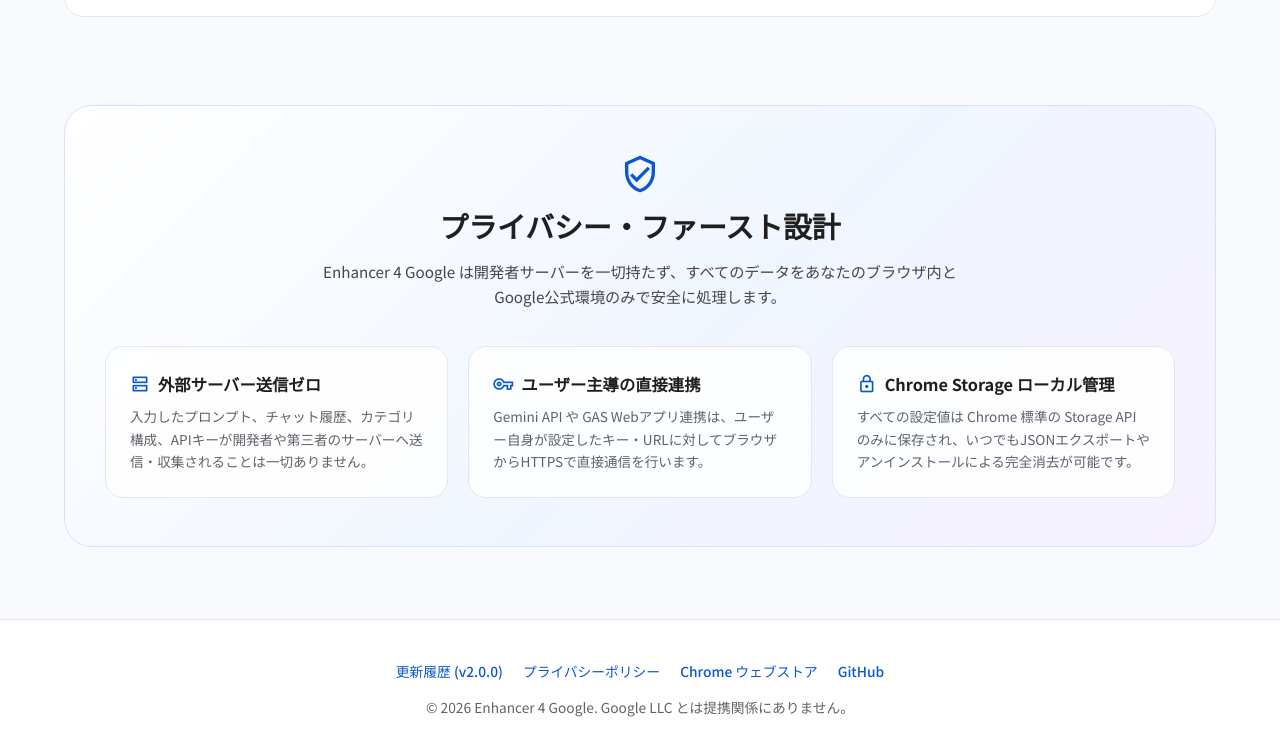
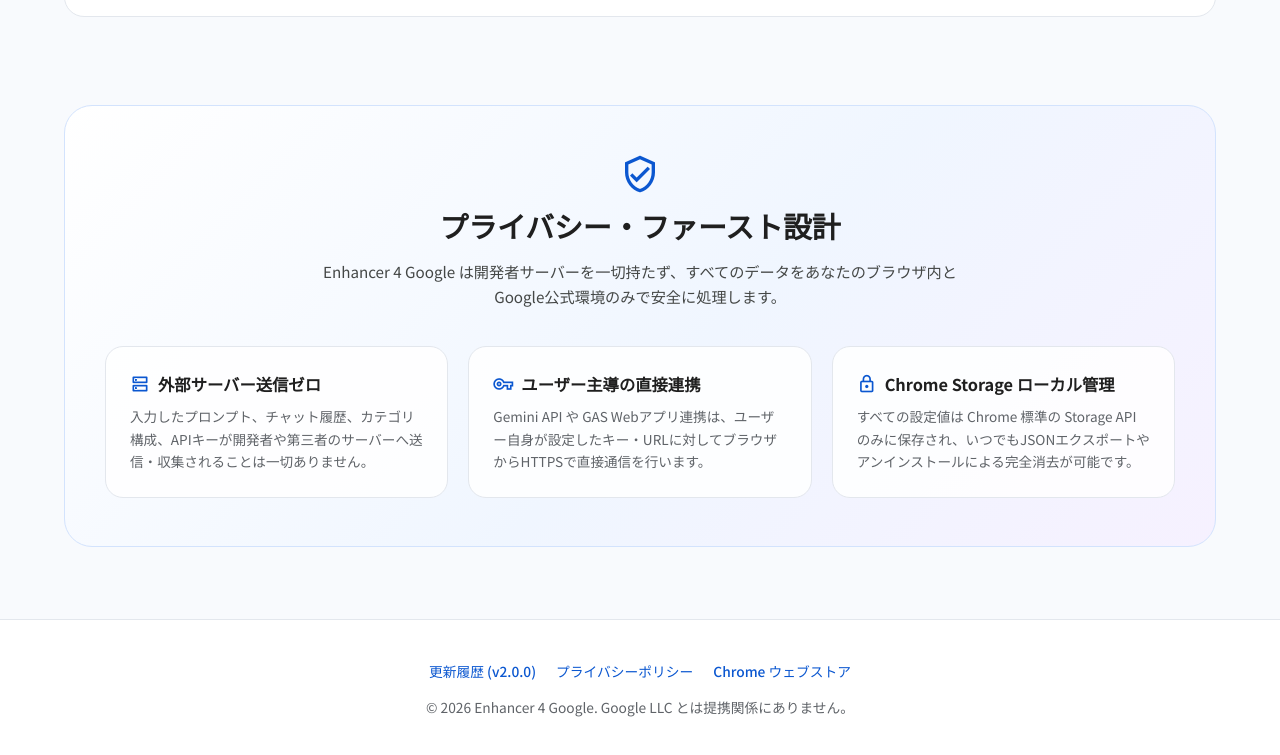
Before and after one commit to kotakahashi-4u/Enhancer4GooglePublic, a plain HTML site: page index.html in a window 1280 px wide. Shown: the part 3599-4354 px from the top of the page. Drawn offline with Linux system fonts and the light colour scheme; a web font is replaced by a local one.

Commit message:
Update index.html

```diff
--- a/index.html
+++ b/index.html
@@ -1218,7 +1218,6 @@
       <a href="changelog.html">更新履歴 (v2.0.0)</a>
       <a href="privacy.html">プライバシーポリシー</a>
       <a href="https://chromewebstore.google.com/detail/enhancer-4-google/cmihmmpeladlmemlonckioeleobhggfl" target="_blank" rel="noopener">Chrome ウェブストア</a>
-      <a href="https://github.com/kotakahashi-4u/Enhancer4Google" target="_blank" rel="noopener">GitHub</a>
     </div>
     <div>&copy; <span id="year"></span> Enhancer 4 Google. Google LLC とは提携関係にありません。</div>
   </footer>
```
